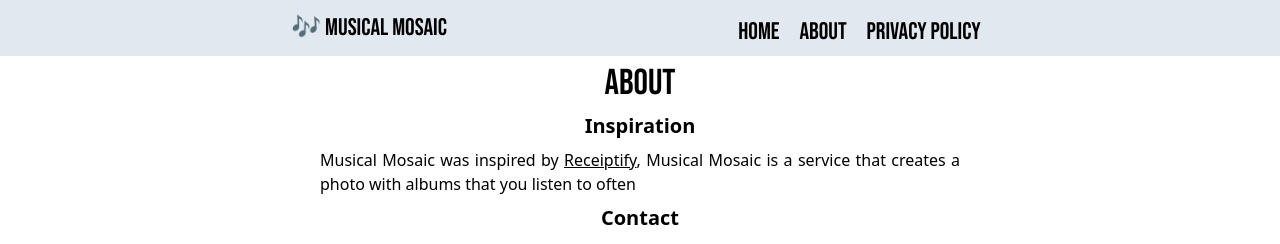
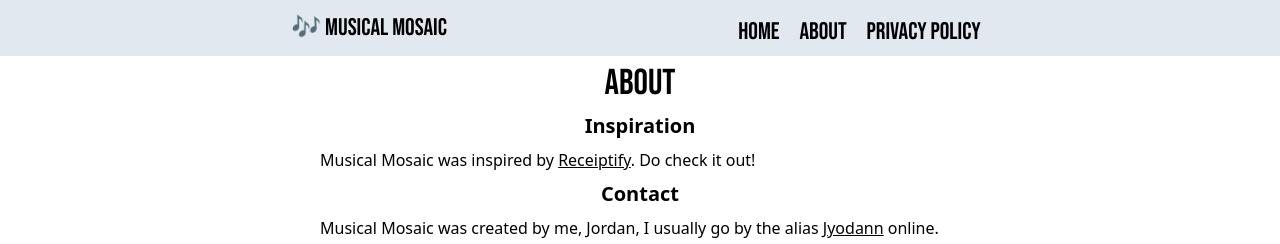
Before and after one commit to Jyodann/musical-mosaic, a SvelteKit app in the folder frontend/: page /about in a window 1280 px wide. Shown: the top 244 px of the page. Built offline with nearby package versions, Linux system fonts and the light colour scheme.

Commit message:
Updated About Page again, typos

```diff
--- a/frontend/src/routes/about/+page.svelte
+++ b/frontend/src/routes/about/+page.svelte
@@ -2,7 +2,7 @@
     <p class="font-bebas text-4xl pt-2 text-center">About</p>
     <p class="font-bold text-xl">Inspiration</p>
     <div class="md:w-[40rem] text-justify flex flex-col gap-4">
-        <p>Musical Mosaic was inspired by <a href="https://receiptify.herokuapp.com/index.html" class="underline">Receiptify</a>, Musical Mosaic is a service that creates a photo with albums that you listen to often</p>
+        <p>Musical Mosaic was inspired by <a href="https://receiptify.herokuapp.com/index.html" class="underline">Receiptify</a>. Do check it out!</p>
     </div>
     <p class="font-bold text-xl">Contact</p>
     <div class="md:w-[40rem] text-justify flex flex-col gap-4">
@@ -17,7 +17,7 @@
 
     </div>
     <a href='https://ko-fi.com/C0C633B3B' target='_blank' class="p-2">
-        <img height='36' style='border:0px;height:36px;' src='https://storage.ko-fi.com/cdn/kofi3.png?v=3' border='0' alt='Buy Me a Coffee at ko-fi.com' /></a>
+    <img height='36' style='border:0px;height:36px;' src='https://storage.ko-fi.com/cdn/kofi3.png?v=3'  alt='Buy Me a Coffee at ko-fi.com' /></a>
 
 
 </div>
```
